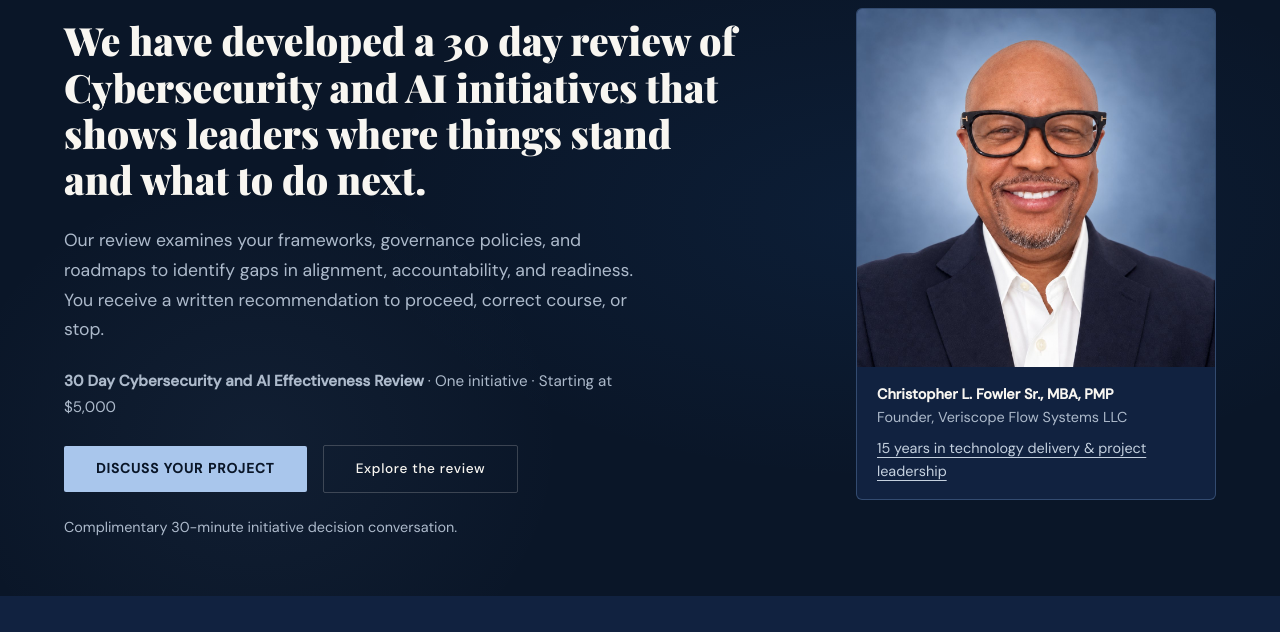
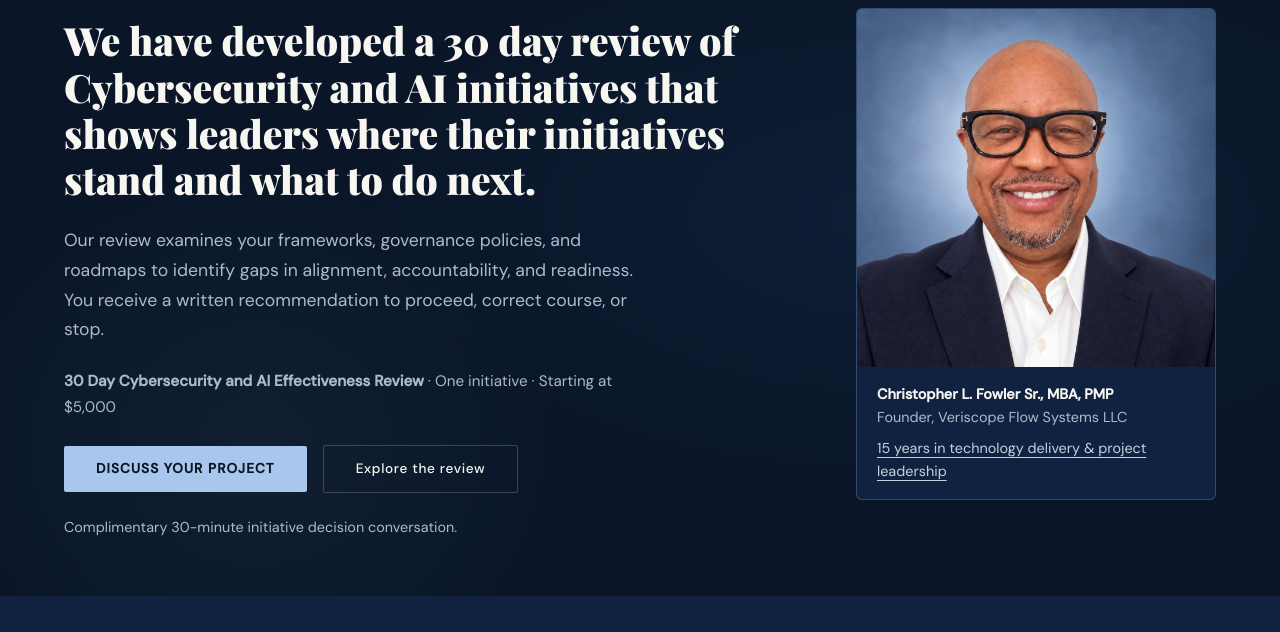
Before and after one commit to Cfowleritexec/veriscopeflowsystems, a plain HTML site: page index.html in a window 1280 px wide. Shown: the part 168-800 px from the top of the page. Drawn offline with nearby package versions, Linux system fonts and the light colour scheme.

Commit message:
Make initiative status explicit in website introduction

```diff
--- a/index.html
+++ b/index.html
@@ -7,7 +7,7 @@
 <link rel="icon" href="assets/favicon.svg" type="image/svg+xml"/>
 <meta content="width=device-width, initial-scale=1.0" name="viewport"/>
 <title>Cybersecurity, AI, and Technology Project Reviews | Veriscope</title>
-<meta name="description" content="We have developed a 30 day review of Cybersecurity and AI initiatives that shows leaders where things stand and what to do next. Independent review starting at $5,000."/>
+<meta name="description" content="We have developed a 30 day review of Cybersecurity and AI initiatives that shows leaders where their initiatives stand and what to do next. Independent review starting at $5,000."/>
 <link href="https://fonts.googleapis.com/css2?family=Playfair+Display:wght@400;700;900&amp;family=DM+Sans:wght@300;400;500&amp;display=swap" rel="stylesheet"/>
 <style>
   *, *::before, *::after { box-sizing: border-box; margin: 0; padding: 0; }
@@ -910,7 +910,7 @@ nav .nav-cta, .btn-primary, .btn-full { min-height: 44px; display: inline-flex;
 
 <link href="https://veriscopeflowsystems.com/" rel="canonical"/>
 <meta content="Cybersecurity, AI and Technology Decision Reviews | Veriscope" property="og:title"/>
-<meta property="og:description" content="We have developed a 30 day review of Cybersecurity and AI initiatives that shows leaders where things stand and what to do next. Independent review starting at $5,000."/>
+<meta property="og:description" content="We have developed a 30 day review of Cybersecurity and AI initiatives that shows leaders where their initiatives stand and what to do next. Independent review starting at $5,000."/>
 <meta content="https://veriscopeflowsystems.com/" property="og:url"/>
 <meta content="website" property="og:type"/>
 <meta property="og:site_name" content="Veriscope Flow Systems"/>
@@ -925,7 +925,7 @@ nav .nav-cta, .btn-primary, .btn-full { min-height: 44px; display: inline-flex;
 <main id="main">
 <section class="hero"><div class="hero-grid"><div>
 <p class="brand-promise" style="font-size:1.15rem;line-height:1.6;color:var(--gold-light);margin-bottom:1.25rem;max-width:590px">Independent project reviews and decision advisory</p>
-<h1>We have developed a 30 day review of Cybersecurity and AI initiatives that shows leaders where things stand and what to do next.</h1>
+<h1>We have developed a 30 day review of Cybersecurity and AI initiatives that shows leaders where their initiatives stand and what to do next.</h1>
 <p class="hero-sub">Our review examines your frameworks, governance policies, and roadmaps to identify gaps in alignment, accountability, and readiness. You receive a written recommendation to proceed, correct course, or stop.</p>
 <p class="hero-sub" style="font-size:.95rem"><strong>30 Day Cybersecurity and AI Effectiveness Review</strong> · One initiative · Starting at $5,000</p>
 <div class="hero-actions"><a class="btn-primary" href="https://calendly.com/cfowler-itexec/30min" rel="noopener noreferrer" target="_blank">Discuss your project</a><a class="btn-ghost" href="#how">Explore the review</a></div>
```
